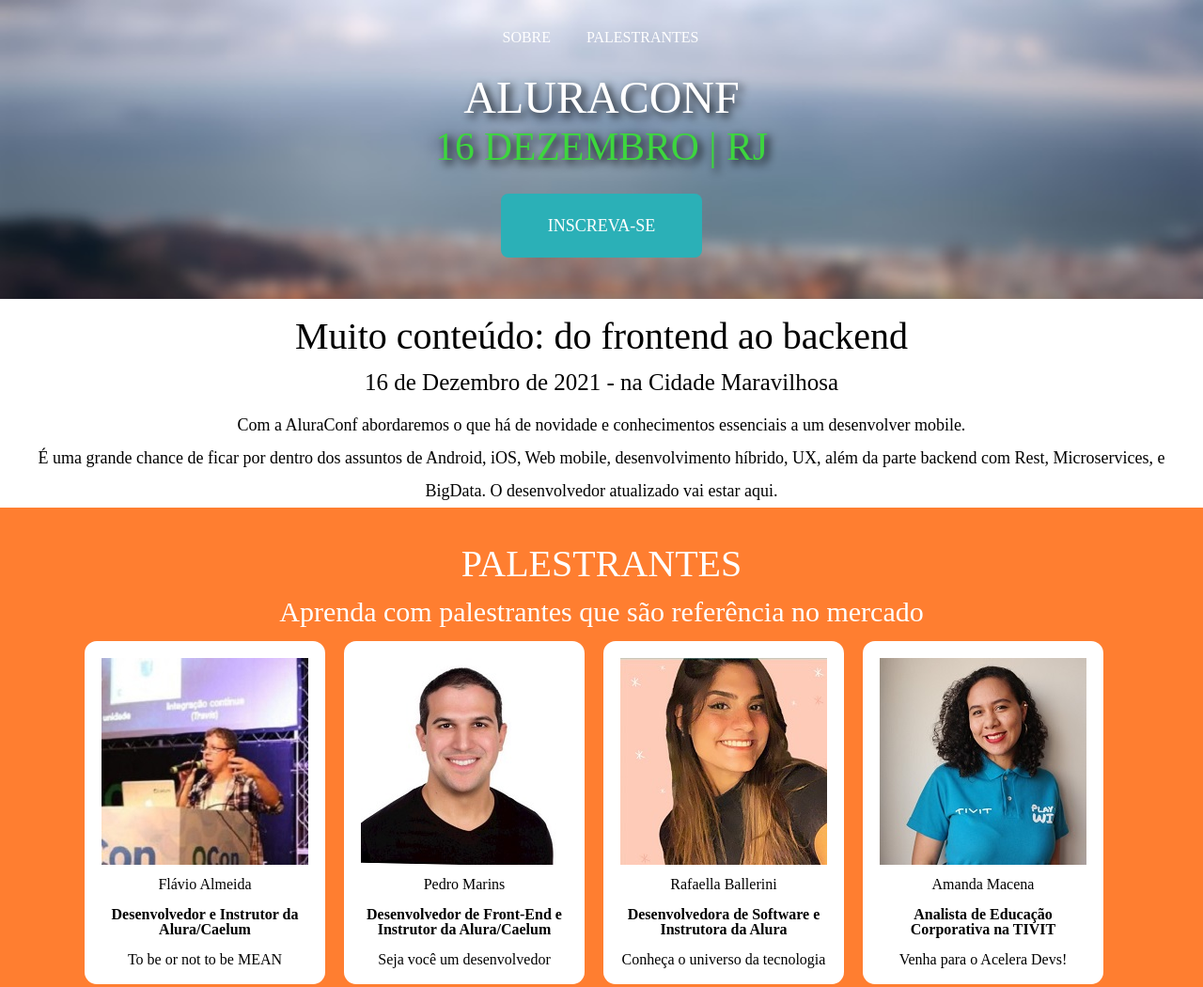
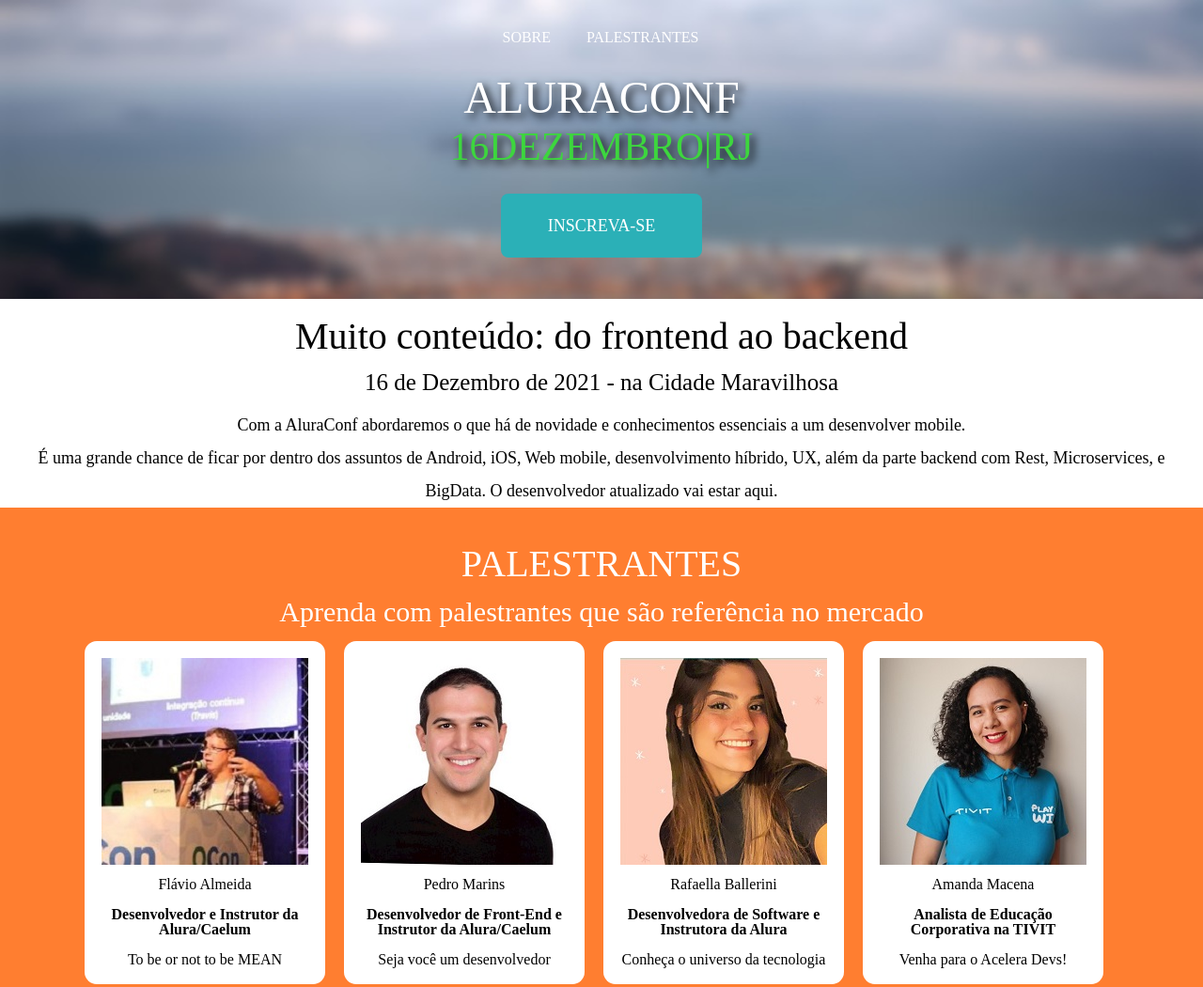
Before and after one commit to Patty-silva/AluraProjeto, a plain HTML site: page index.html in a window 1280 px wide. Shown: the top 1050 px of the page at 94% size. Drawn offline with Linux system fonts and the light colour scheme; a script that the page names is missing.

Commit message:
Excluindo espaços no subtítulo

```diff
--- a/index.html
+++ b/index.html
@@ -24,7 +24,7 @@
         <div class="jumbotron">
             <section class="panel-main">
                 <h1 class="title">ALURACONF</h1>
-                <h2 class="subtitle">16 DEZEMBRO | RJ</h2>
+                <h2 class="subtitle">16DEZEMBRO|RJ</h2>
             </section>
             <section class="panel-subscribe">
                 <a href="#panel-form" class="button">Inscreva-se</a>
```
